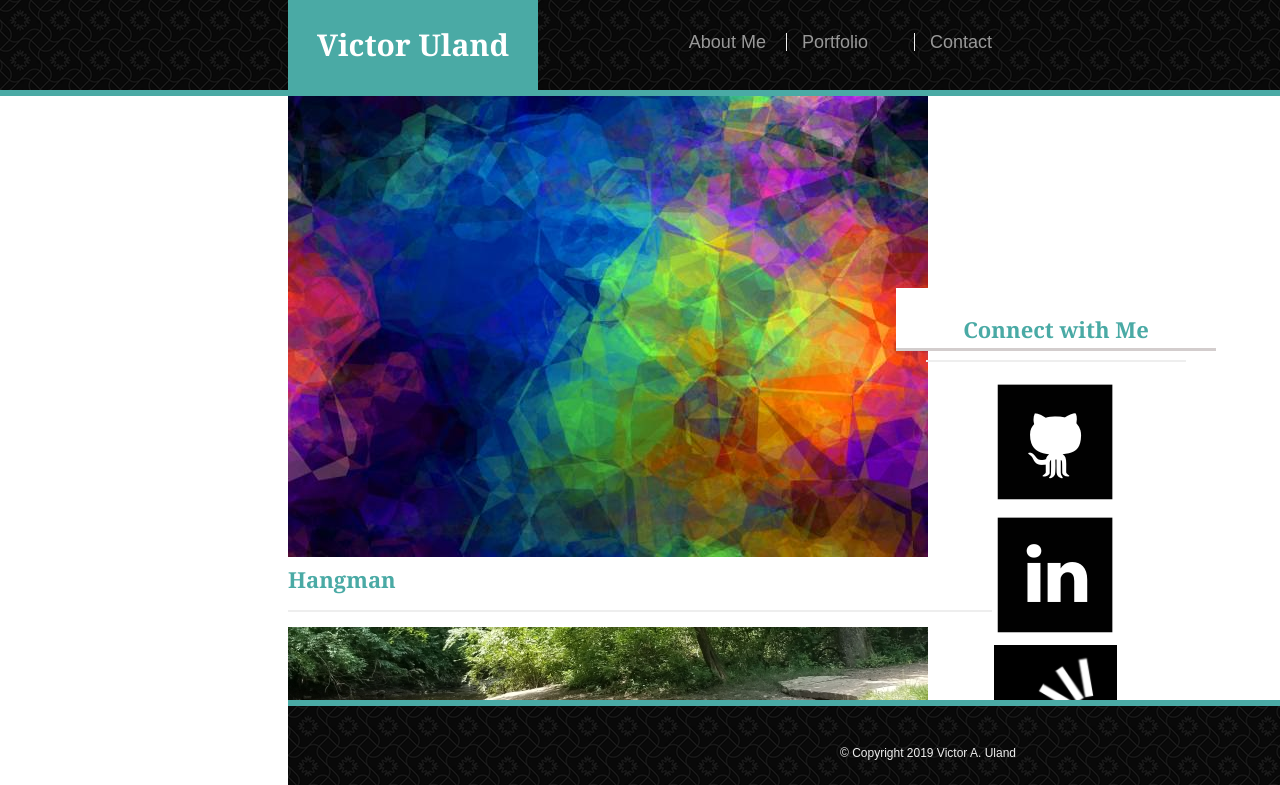
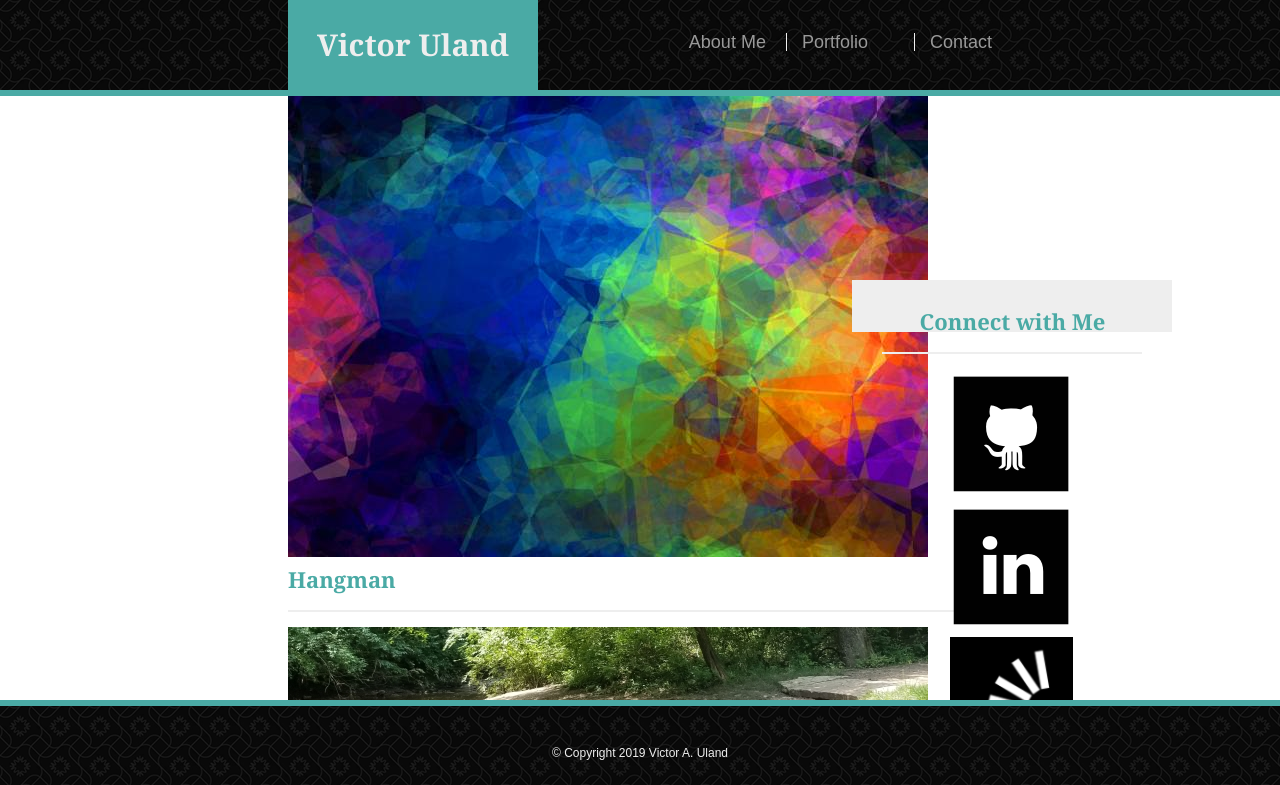
Before and after one commit to vuduland/01-Basic_Portfolio, a plain HTML site: page portfolio.html in a window 1280 px wide. Shown: the top 785 px of the page. Drawn offline with Linux system fonts and the light colour scheme.

Commit message:
fixed the footer in the portfolio section.

```diff
--- a/assets/css/style.css
+++ b/assets/css/style.css
@@ -19,6 +19,7 @@ html, body {
 * {
   box-sizing: border-box;
 }
+
 h1, h2, h3, p {
   margin-bottom: 20px;
 }
@@ -46,7 +47,7 @@ h2, h3 {
 .header {
   margin: 0 0 30px;
   z-index: 99;
-  color: #fff;
+  color: #eee;
   overflow: auto;
   border-bottom: 6px solid #4aaaa5;;
   position: fixed;
@@ -74,7 +75,7 @@ h2, h3 {
   font-family: Georgia, 'Times New Roman', Times, serif;
   text-align: center;
   line-height: 90px;
-  color: #fff;
+  color: #eee;
   font-weight: 700;
   font-size: 30px;
   text-decoration: none;
@@ -133,7 +134,7 @@ nav a:first-child {
 }
 
 .connect {
-  background: #fff;
+  background: #eee;
   text-align: center;
   padding: 30px;
   min-width: 25%;
@@ -153,44 +154,21 @@ h3, .connect, h2 {
   line-height: 22px;
 }
 
-.connect {
-  width: 62px;
-  height: 62px;
-  margin-top: 8px;
-  margin-right: 5px;
-  border-bottom: 3px solid #d3cdcd;
-  padding: 30px;
-}
-
-.connect {
-  background: #fff;
-  text-align: center;
-  padding: 30px;
-  min-width: 25%;
-  max-width: 25%;
-  min-height: 5%;
-  max-height: 5%;
-  position: absolute;
-  top: 280px;
-  left: 70%;
-}
-
 .connect:last-child {
   margin-right: 0px;
 }
 
-
 .footer {
+  width: 100%;
+  bottom: 0;
+  margin: 0;
+  padding: 30px 0;
   color: #eee;
-  padding: 30px 0;
-  border-top: 6px solid #4aaaa5;
+  position: fixed;
   font-size: 12px;
   text-align: center;
-  bottom: 0;
+  border-top: 6px solid #4aaaa5;
   background-color: #4aaaa5;
-  margin-bottom: 0;
-  position: fixed;
-  width: 100%;
   background-image: url("../images/curls.png");
   background-size: inherit;
   background-repeat: repeat;
--- a/portfolio.html
+++ b/portfolio.html
@@ -17,7 +17,7 @@
                     <!--Navigation bar/menu. Places elements/links on one line without any bullet points.-->
                     <a href="index.html">About Me</a>
                     <a href="./portfolio.html">Portfolio<a>
-                    <a href="./contact.html">Contact</a>
+                            <a href="./contact.html">Contact</a>
                 </nav>
             </div>
         </header>
@@ -65,12 +65,13 @@
                 </div>
 
 
+        </div>
+        <div>
+            <footer class="footer">
+                &copy; Copyright 2019 Victor A. Uland
+            </footer>
+        </div>
+    </body>
 
-    </body>
-    <div>
-        <footer class="footer">
-            &copy; Copyright 2019 Victor A. Uland
-        </footer>
-    </div>
 
 </html>
```
Also changed, not shown: contact.html (+4 -3 lines), assets/images/Icons/stackOverflow_.png (deleted), assets/images/autumnLane.jpg (deleted), assets/images/backgrounds/fieldsAltered.png (deleted), assets/images/capacitors.jpg (deleted), assets/images/orchids.jpg (deleted), assets/images/snake.jpg (deleted), 7 other files.
